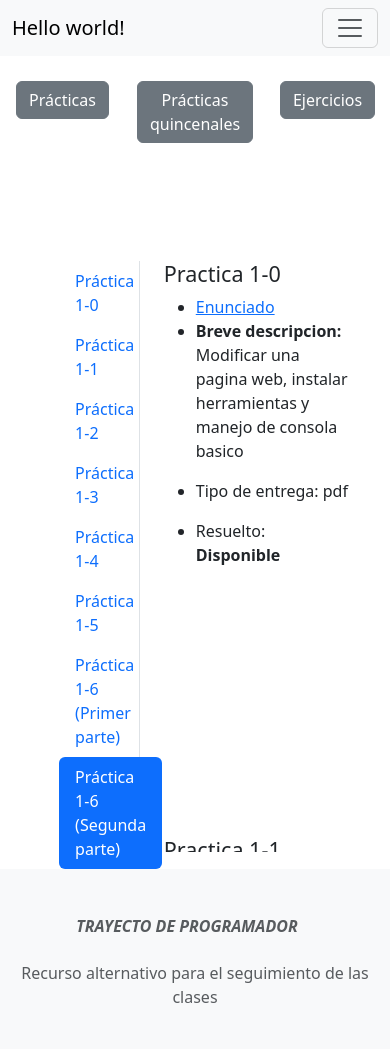
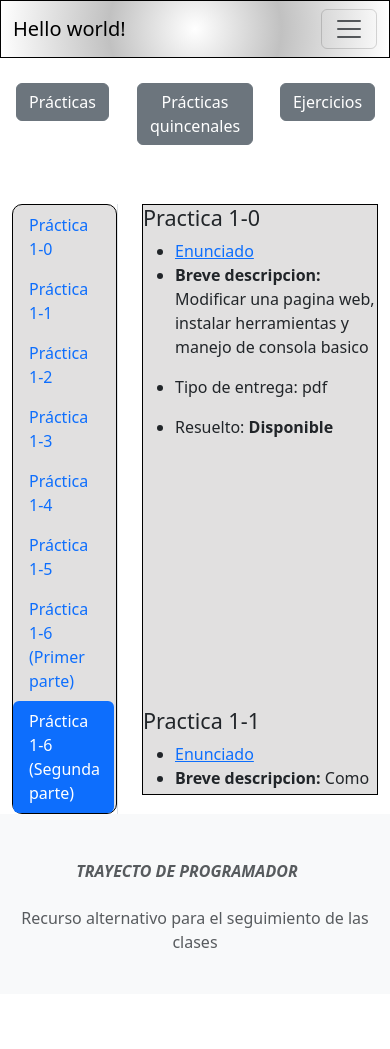
Before and after one commit to Erick-C3/Trayecto-de-Programador-, a plain HTML site: page index.html in a window 390 px wide. After the commit the page ends 994 px from the top, so only its background shows below. Drawn offline with nearby package versions, Linux system fonts and the light colour scheme.

Commit message:
modificaciones esteticas generales

```diff
--- a/index.html
+++ b/index.html
@@ -13,8 +13,8 @@
 
 <body class="d-flex flex-column min-vh-100">
     <header>
-        <nav class="navbar navbar-expand-lg bg-body-tertiary">
-            <div class="container-fluid">
+        <nav class="navbar  navbar-expand-lg ">
+            <div class="container-fluid ">
                 <a class="navbar-brand" href="./index.html">Hello world!</a>
                 <button class="navbar-toggler" type="button" data-bs-toggle="collapse" data-bs-target="#navbarNav" aria-controls="navbarNav" aria-expanded="false" aria-label="Toggle navigation">
                     <span class="navbar-toggler-icon"></span>
@@ -22,7 +22,7 @@
                   <div class="collapse navbar-collapse" id="navbarNav">
                     <ul class="navbar-nav">
                       <li class="nav-item">
-                        <a class="nav-link active" aria-current="page" href="https://docs.google.com/spreadsheets/d/13MihHKpi9WA3cvWXpY8i6DrO4fbrARVzinEZhHLZ45s/edit#gid=0" >Material día de clase</a>
+                        <a class="nav-link" aria-current="page" href="https://docs.google.com/spreadsheets/d/13MihHKpi9WA3cvWXpY8i6DrO4fbrARVzinEZhHLZ45s/edit#gid=0" >Material día de clase</a>
                       </li>
                     </ul>
                   </div>
--- a/style.css
+++ b/style.css
@@ -1,6 +1,19 @@
 :root{
-    --tam-info-clases-pc: 30vh;
+    --color-fondo-claro: withe;
+    --color-fondo-detalles-contenido: rgb(225, 224, 224);
+
+    --tam-info-clases-pc: 34vh;
     --tam-info-clases-cel: 70vh;
+}
+
+body{
+    background-color:  var(--color-fondo-claro);
+}
+
+.navbar{
+    background: rgb(255,255,255);
+    background: radial-gradient(circle, rgba(255,255,255,1) 0%, rgba(193,193,193,1) 44%, rgba(255,255,255,1) 100%);
+    border: 1px solid black;
 }
 
 .scrollspy-seguimiento {
@@ -13,6 +26,23 @@
         height: var(--tam-info-clases-cel);
         overflow: auto;
     }
+}
+
+
+@media (max-width: 420px) {
+
+    #navegador-anidado-clases {
+        margin: 0px;
+        padding: 0px !important;
+    }
+
+    #navbar-example3{
+        padding: 0px !important;
+    }
+    .nav-link{
+        width: 26vw;
+    }
+
 }
 
 #navegador-anidado-clases {
@@ -28,3 +58,14 @@
     margin-top: 3vh;
     margin-bottom: 7vh;
 }
+
+#enlaces-practicas{
+    background-color: var(--color-fondo-detalles-contenido);
+    border: 1px solid black;
+    border-radius: 10px;
+}
+
+#enlaces-practicas-detalles{
+    background-color: var(--color-fondo-detalles-contenido);
+    border: 1px solid black;
+}
```
